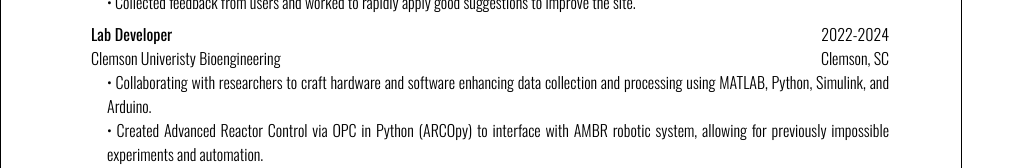
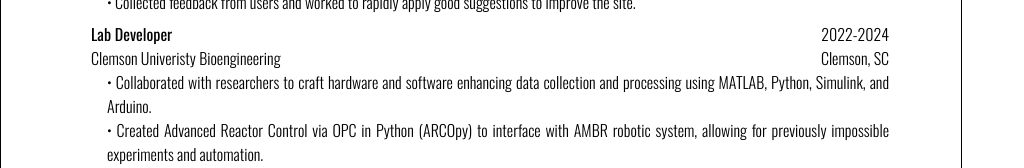
Before and after one commit to DavidBootle/Resumator, a Vue app: page / in a window 1280 px wide. Shown: the part 865-1033 px from the top of the page, without its empty margins (0-1024 px from the left). Built offline with nearby package versions, Linux system fonts and the light colour scheme.

Commit message:
Changed wording of harcum lab experience to fix tense

```diff
--- a/src/resumeData.js
+++ b/src/resumeData.js
@@ -65,7 +65,7 @@ const resumeData = {
             timeRange: '2022-2024',
             location: 'Clemson, SC',
             description: [
-                "Collaborating with researchers to craft hardware and software enhancing data collection and processing using MATLAB, Python, Simulink, and Arduino.",
+                "Collaborated with researchers to craft hardware and software enhancing data collection and processing using MATLAB, Python, Simulink, and Arduino.",
                 "Created Advanced Reactor Control via OPC in Python (ARCOpy) to interface with AMBR robotic system, allowing for previously impossible experiments and automation."
             ]
         },
```
